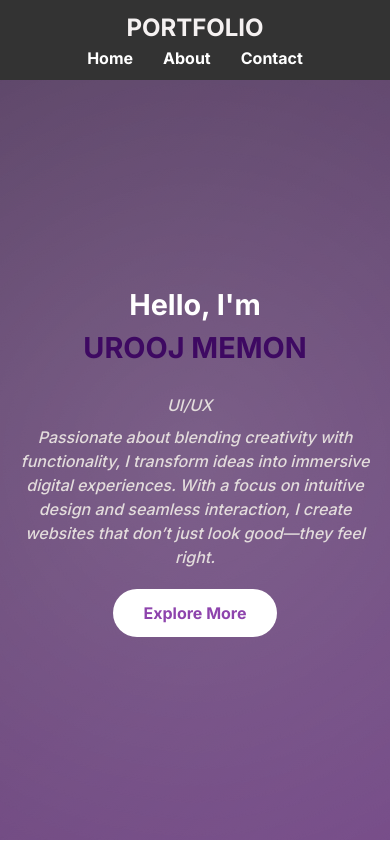
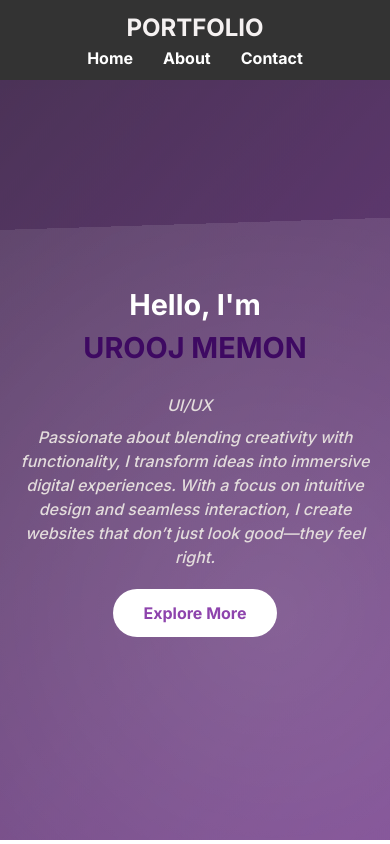
Before and after one commit to Aqsa-Memon/PORTFOLIO-CSS, a Next.js app: page / in a window 390 px wide. Shown: the top 844 px of the page. Built offline with nearby package versions, Linux system fonts and the light colour scheme.

Commit message:
'portfolio'

```diff
--- a/src/app/globals.css
+++ b/src/app/globals.css
@@ -405,6 +405,27 @@ header ul a:hover {
   .hero-subtitle {
     font-size: 1.2rem;
   }
+  @media (max-width: 768px) {
+    .hero-section::before,
+    .hero-section::after {
+      width: 150%;
+      height: 150%;
+      top: -25%;
+      left: -25%;
+      animation-duration: 10s; /* Faster animation on smaller screens */
+    }
+  }
+
+  @media (max-width: 480px) {
+    .hero-section::before,
+    .hero-section::after {
+      width: 200%;
+      height: 200%;
+      top: -30%;
+      left: -30%;
+      animation-duration: 8s; /* Adjusted animation for mobile */
+    }
+  }
 
   .about-title {
     font-size: 2rem;
```
